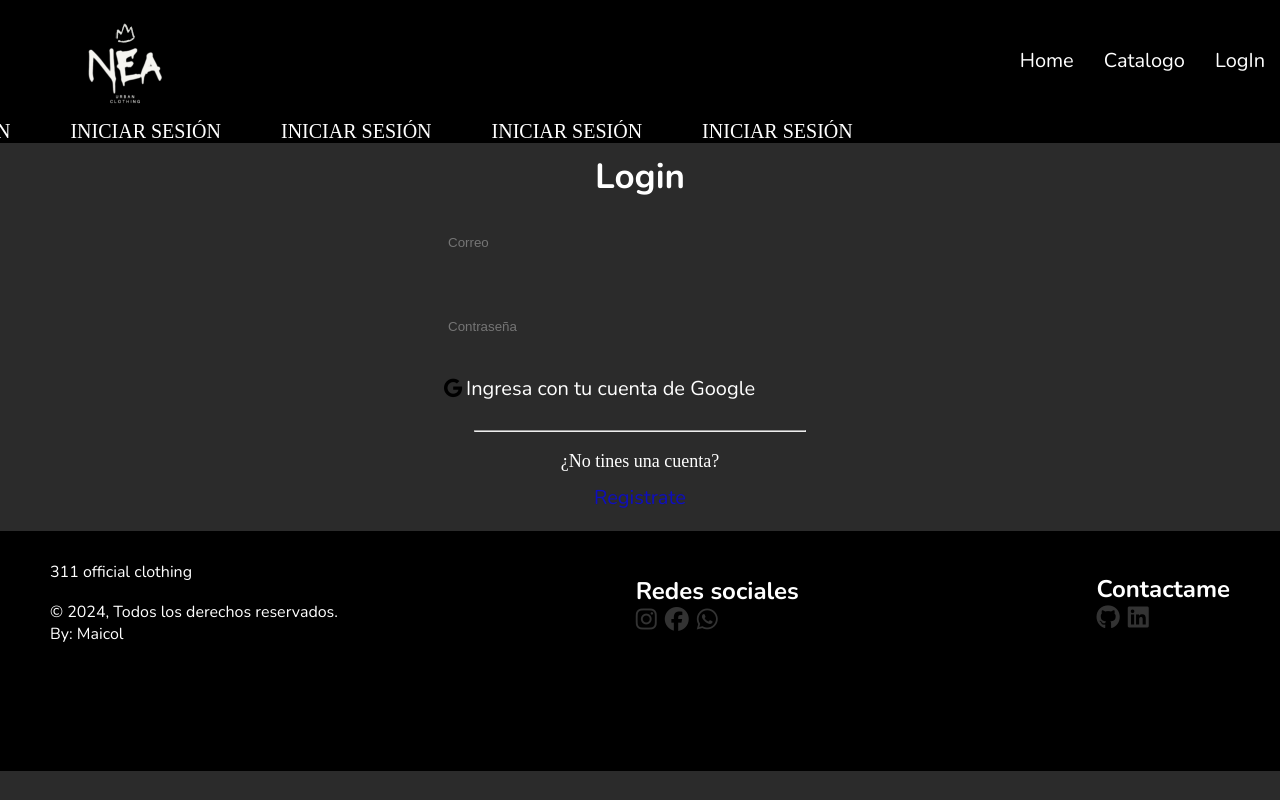
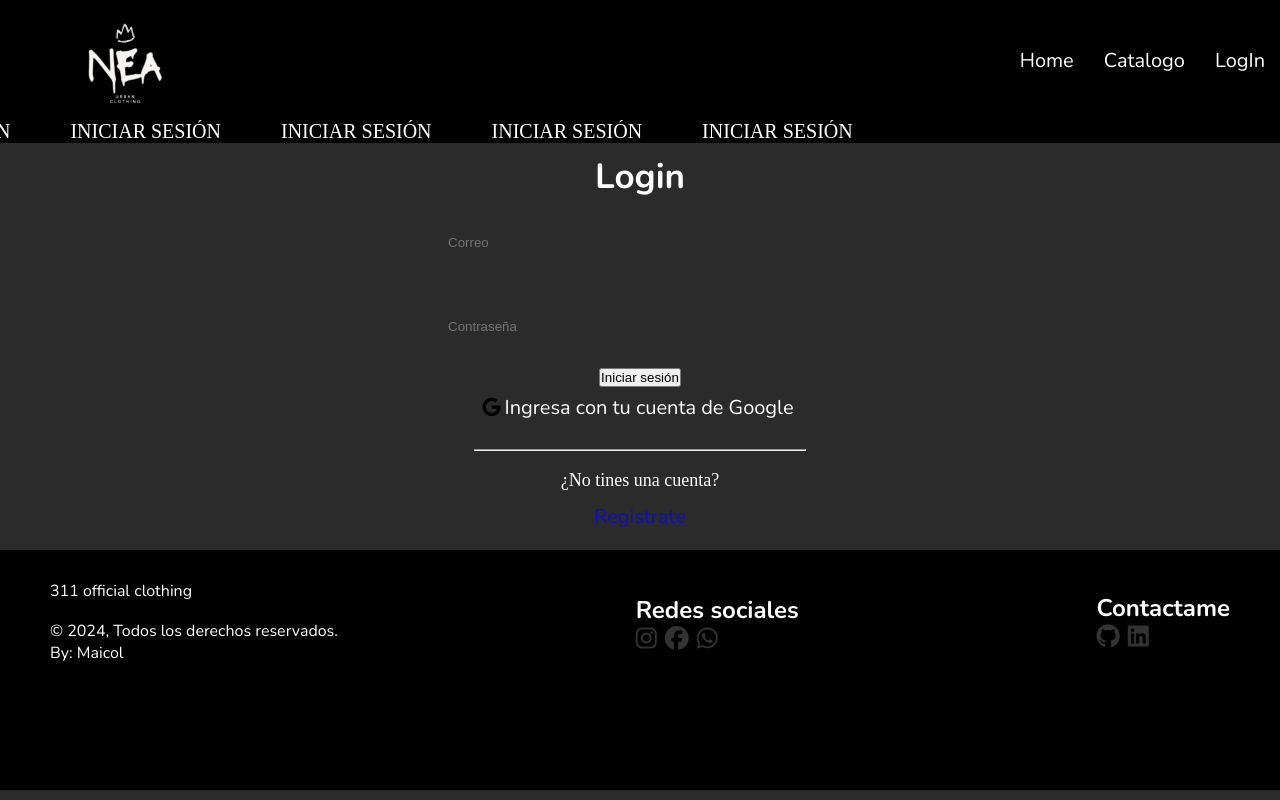
Before and after one commit to maicolarias11/proyecto-tienda, a React (Vite) app: page /login in a window 1280 px wide. Built offline with nearby package versions, Linux system fonts and the light colour scheme; a web font is replaced by a local one.

Commit message:
Modificacion vista login

```diff
--- a/src/pages/Login.jsx
+++ b/src/pages/Login.jsx
@@ -22,8 +22,14 @@ function Login() {
                         <input className="input-form" type="text" placeholder="Correo" />
                         <input className="input-form" type="password" placeholder="Contraseña"/>
 
+                        <center>
+                            <button className="btn-enviar">Iniciar sesión</button>
+                        </center>
+
                         <div className="option-login">
-                            <i className="fa-brands fa-google"><a href="#">Ingresa con tu cuenta de Google</a></i>
+                            <center>
+                                <i className="fa-brands fa-google"><a href="#">Ingresa con tu cuenta de Google</a></i>
+                            </center>
                         </div>
 
                         <center><hr className="hr-login" /></center>
```
